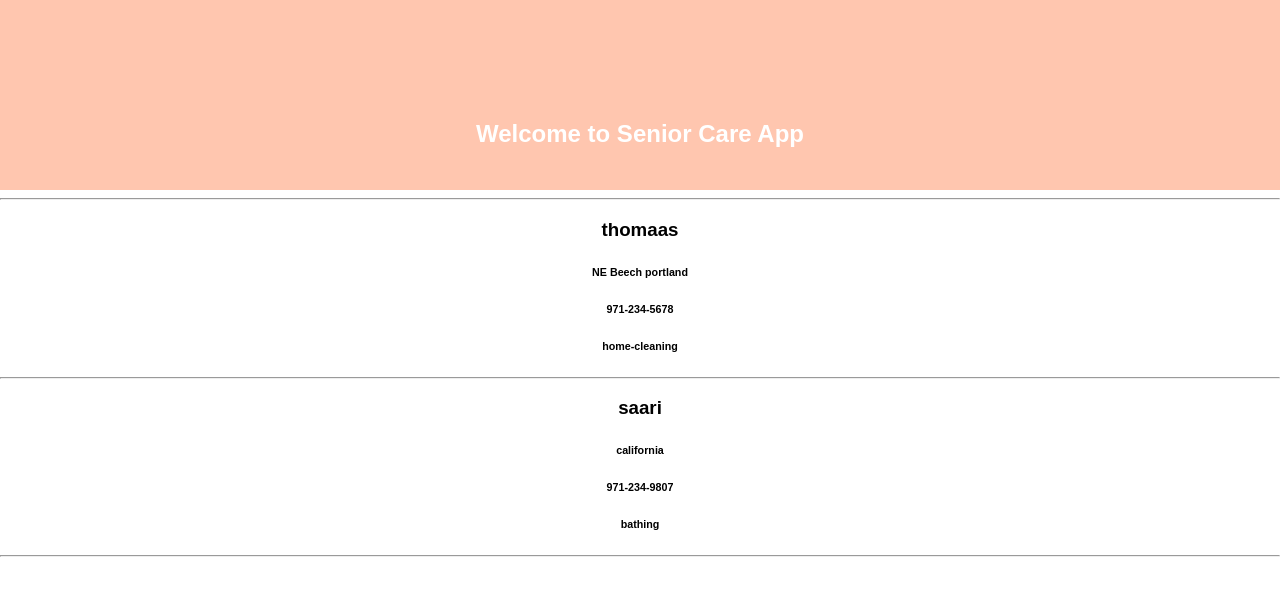
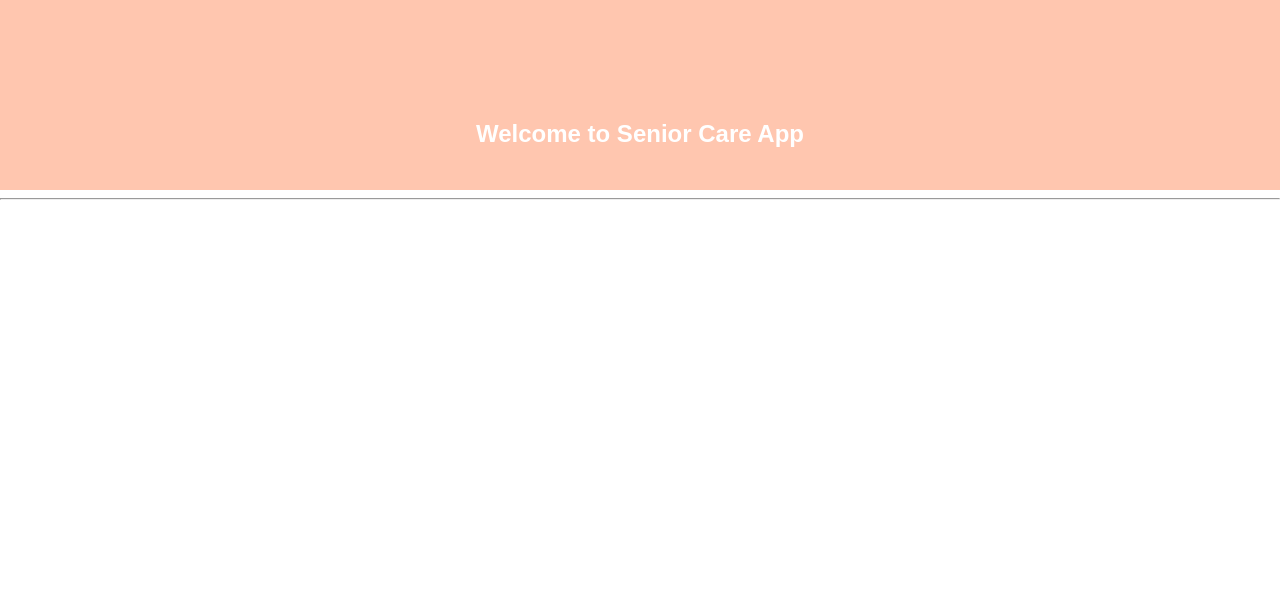
Before and after one commit to semariah/Capstone-senior-care-app, a React (Create React App) app: page / in a window 1280 px wide. Shown: the top 596 px of the page. Built offline with nearby package versions, Linux system fonts and the light colour scheme.

Commit message:
import PRopTypes and declear the corresponding PropType for the new clientList array and fupdate the ClientList.js to make it render a client component for each entry

```diff
--- a/src/components/client/ClientList.js
+++ b/src/components/client/ClientList.js
@@ -1,27 +1,14 @@
 import React from 'react'
 import Client from './Client'
+import PropTypes from 'prop-types'
 
-var masterClientList = [
-  {
-    name: 'thomaas',
-    address: 'NE Beech portland',
-    tel: '971-234-5678',
-    service: 'home-cleaning'
-  },
-  {
-    name: 'saari',
-    address: 'california',
-    tel: '971-234-9807',
-    service: 'bathing'
-  },
 
-]
 
-function ClientList(){
+function ClientList(props){
   return(
     <div>
         <hr/>
-        {masterClientList.map((client, index) =>
+        {props.clientList.map((client, index) =>
           <Client name={client.name}
             address={client.address}
             tel={client.tel}
@@ -33,4 +20,8 @@ function ClientList(){
   )
 }
 
+ClientList.propTypes = {
+  clientList: PropTypes.array
+}
+
 export default ClientList
```
